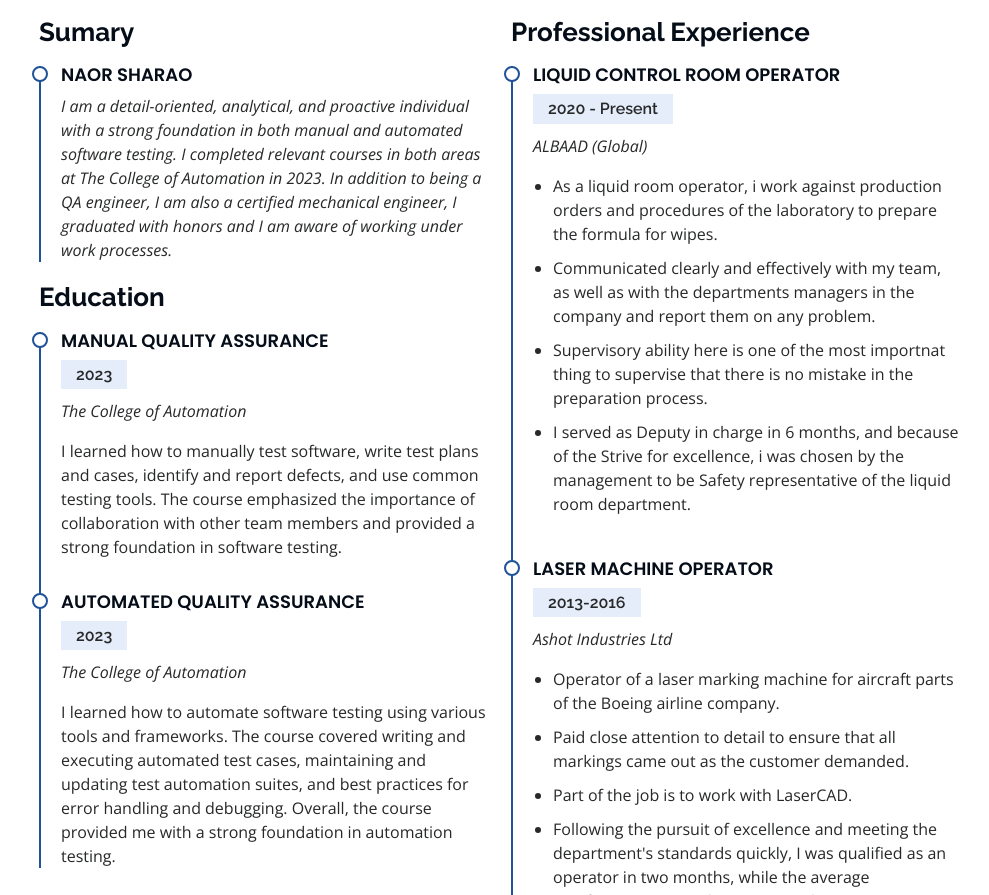
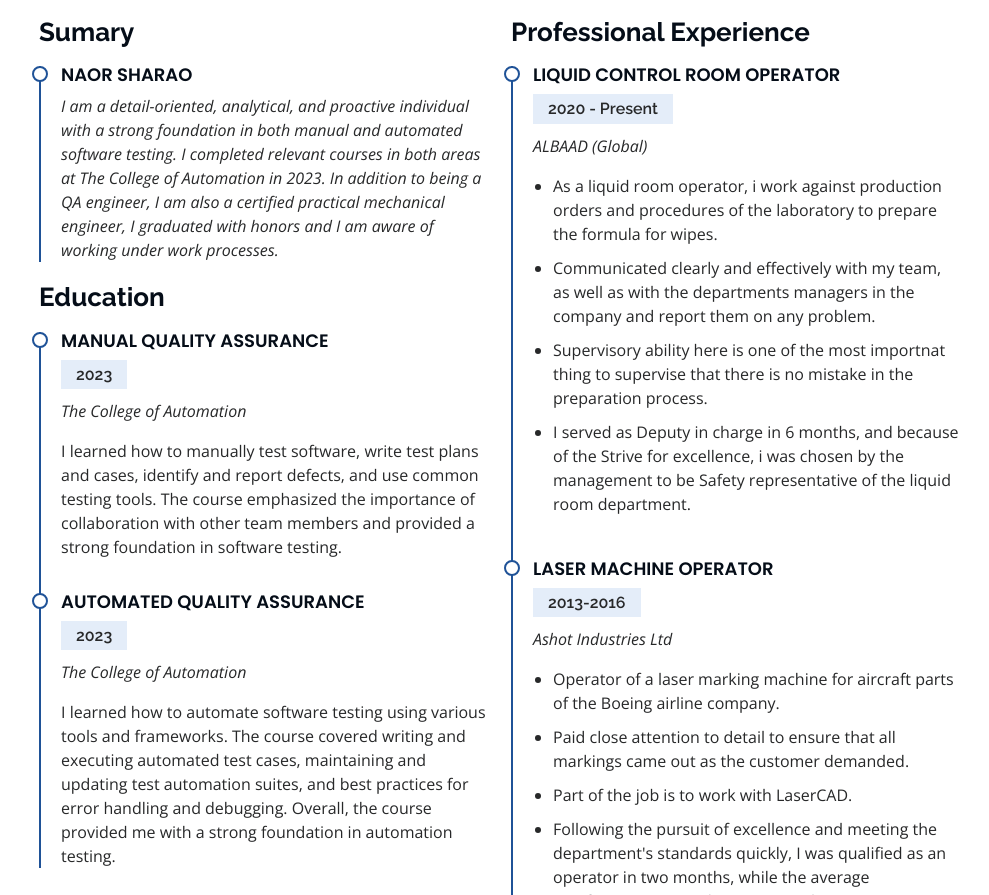
Before and after one commit to naorsharao/MyPersonalWebsite, a plain HTML site: page index.html in a window 1280 px wide. Shown: the part 2158-3053 px from the top of the page, without its empty margins (291-1280 px from the left). Drawn offline with nearby package versions, Linux system fonts and the light colour scheme.

Commit message:
Update index.html

```diff
--- a/index.html
+++ b/index.html
@@ -203,7 +203,7 @@ I studied independently other fields as mentioned before:</p>
               <h4>Naor Sharao</h4>
               <p><em>I am a detail-oriented, analytical, and proactive individual with a strong foundation
 			  in both manual and automated software testing. I completed relevant courses in both areas at The College of Automation in 2023.
-			 In addition to being a QA engineer, I am also a certified mechanical engineer, I graduated with honors and I am aware of working under work processes.</em></p>
+			 In addition to being a QA engineer, I am also a certified practical mechanical engineer, I graduated with honors and I am aware of working under work processes.</em></p>
             </div>
 
             <h3 class="resume-title">Education</h3>
```
